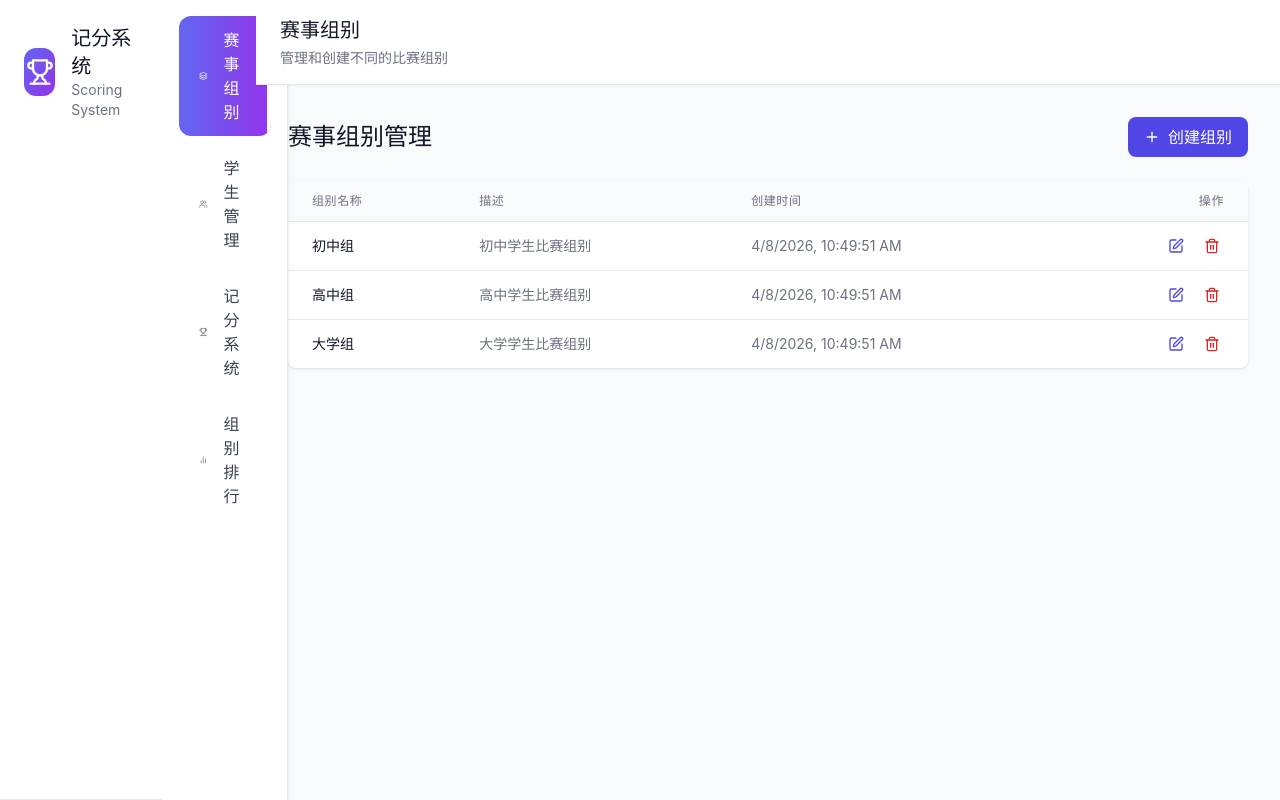
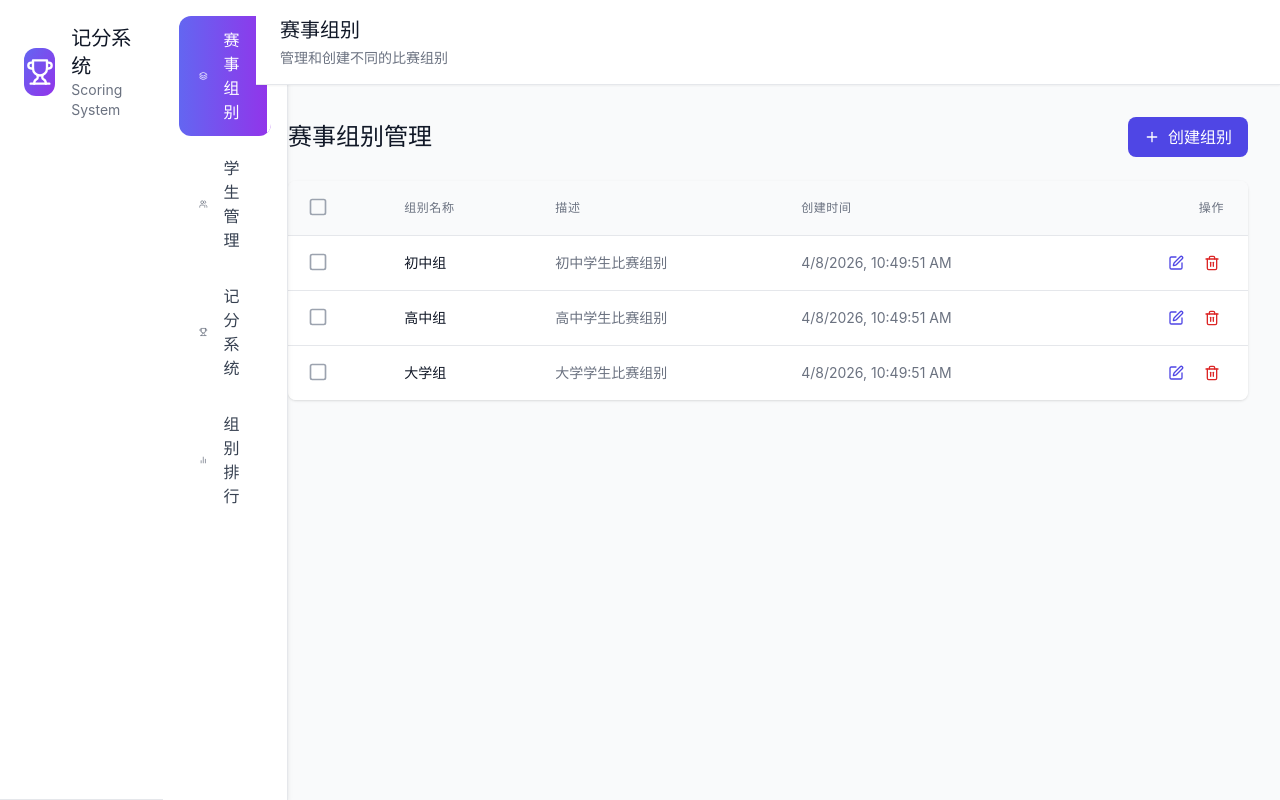
Before and after one commit to yunque-dada/scoring-system, a React (Vite) app: page /scoring-system/groups in a window 1280 px wide. Built offline with nearby package versions, Linux system fonts and the light colour scheme.

Commit message:
feat: 添加批量操作功能（多选删除）

```diff
--- a/src/pages/GroupsPage.tsx
+++ b/src/pages/GroupsPage.tsx
@@ -1,13 +1,14 @@
-import React, { useState, useEffect } from 'react';
+import React, { useState } from 'react';
 import { useStore } from '../store';
 import { Group } from '../types';
-import { Plus, Edit, Trash2, Save, X } from 'lucide-react';
+import { Plus, Edit, Trash2, X, CheckSquare, Square } from 'lucide-react';
 
 const GroupsPage: React.FC = () => {
-  const { groups, createGroup, updateGroup, deleteGroup } = useStore();
+  const { groups, createGroup, updateGroup, deleteGroup, deleteGroups } = useStore();
   const [showModal, setShowModal] = useState(false);
   const [editingGroup, setEditingGroup] = useState<Group | null>(null);
   const [formData, setFormData] = useState({ name: '', description: '' });
+  const [selectedIds, setSelectedIds] = useState<string[]>([]);
 
   const handleOpenModal = (group?: Group) => {
     if (group) {
@@ -46,18 +47,53 @@ const GroupsPage: React.FC = () => {
     }
   };
 
+  const toggleSelect = (id: string) => {
+    setSelectedIds(prev =>
+      prev.includes(id)
+        ? prev.filter(item => item !== id)
+        : [...prev, id]
+    );
+  };
+
+  const toggleSelectAll = () => {
+    if (selectedIds.length === groups.length) {
+      setSelectedIds([]);
+    } else {
+      setSelectedIds(groups.map(g => g.id));
+    }
+  };
+
+  const handleDeleteSelected = () => {
+    if (selectedIds.length === 0) return;
+    if (confirm(`确定要删除选中的 ${selectedIds.length} 个组别吗？`)) {
+      deleteGroups(selectedIds);
+      setSelectedIds([]);
+    }
+  };
+
   return (
     <div className="space-y-6">
       {/* 页面标题和操作按钮 */}
       <div className="flex flex-col sm:flex-row justify-between items-start sm:items-center gap-4">
         <h2 className="text-2xl font-bold text-gray-900">赛事组别管理</h2>
+        <div className="flex flex-col sm:flex-row gap-3 w-full sm:w-auto">
+          {selectedIds.length > 0 && (
+            <button
+              onClick={handleDeleteSelected}
+              className="bg-red-600 text-white px-4 py-2 rounded-lg hover:bg-red-700 transition-colors flex items-center justify-center"
+            >
+              <Trash2 className="w-4 h-4 mr-2" />
+              <span>删除选中 ({selectedIds.length})</span>
+            </button>
+          )}
           <button
             onClick={() => handleOpenModal()}
-          className="bg-indigo-600 text-white px-4 py-2 rounded-lg hover:bg-indigo-700 transition-colors flex items-center w-full sm:w-auto justify-center"
+            className="bg-indigo-600 text-white px-4 py-2 rounded-lg hover:bg-indigo-700 transition-colors flex items-center justify-center"
           >
             <Plus className="w-4 h-4 mr-2" />
             <span>创建组别</span>
           </button>
+        </div>
       </div>
 
       {/* 组别列表 */}
@@ -66,6 +102,18 @@ const GroupsPage: React.FC = () => {
           <table className="min-w-full divide-y divide-gray-200">
             <thead className="bg-gray-50">
               <tr>
+                <th scope="col" className="px-4 py-3 text-left">
+                  <button
+                    onClick={toggleSelectAll}
+                    className="p-1 hover:bg-gray-200 rounded"
+                  >
+                    {selectedIds.length === groups.length && groups.length > 0 ? (
+                      <CheckSquare className="w-5 h-5 text-indigo-600" />
+                    ) : (
+                      <Square className="w-5 h-5 text-gray-400" />
+                    )}
+                  </button>
+                </th>
                 <th scope="col" className="px-4 sm:px-6 py-3 text-left text-xs font-medium text-gray-500 uppercase tracking-wider">
                   组别名称
                 </th>
@@ -82,7 +130,22 @@ const GroupsPage: React.FC = () => {
             </thead>
             <tbody className="bg-white divide-y divide-gray-200">
               {groups.map((group) => (
-                <tr key={group.id} className="hover:bg-gray-50">
+                <tr
+                  key={group.id}
+                  className={`hover:bg-gray-50 ${selectedIds.includes(group.id) ? 'bg-indigo-50' : ''}`}
+                >
+                  <td className="px-4 py-3">
+                    <button
+                      onClick={() => toggleSelect(group.id)}
+                      className="p-1 hover:bg-gray-200 rounded"
+                    >
+                      {selectedIds.includes(group.id) ? (
+                        <CheckSquare className="w-5 h-5 text-indigo-600" />
+                      ) : (
+                        <Square className="w-5 h-5 text-gray-400" />
+                      )}
+                    </button>
+                  </td>
                   <td className="px-4 sm:px-6 py-3 whitespace-nowrap text-sm font-medium text-gray-900">
                     {group.name}
                   </td>
--- a/src/pages/StudentsPage.tsx
+++ b/src/pages/StudentsPage.tsx
@@ -1,14 +1,15 @@
-import React, { useState, useEffect } from 'react';
+import React, { useState } from 'react';
 import { useStore } from '../store';
 import { Student } from '../types';
-import { Plus, Edit, Trash2, X } from 'lucide-react';
+import { Plus, Edit, Trash2, X, CheckSquare, Square } from 'lucide-react';
 
 const StudentsPage: React.FC = () => {
-  const { groups, students, createStudent, updateStudent, deleteStudent } = useStore();
+  const { groups, students, createStudent, updateStudent, deleteStudent, deleteStudents } = useStore();
   const [showModal, setShowModal] = useState(false);
   const [editingStudent, setEditingStudent] = useState<Student | null>(null);
   const [formData, setFormData] = useState({ name: '', gender: '', age: 0, group_id: '' });
   const [selectedGroup, setSelectedGroup] = useState('');
+  const [selectedIds, setSelectedIds] = useState<string[]>([]);
 
   const handleOpenModal = (student?: Student) => {
     if (student) {
@@ -50,6 +51,31 @@ const StudentsPage: React.FC = () => {
     }
   };
 
+  const toggleSelect = (id: string) => {
+    setSelectedIds(prev =>
+      prev.includes(id)
+        ? prev.filter(item => item !== id)
+        : [...prev, id]
+    );
+  };
+
+  const toggleSelectAll = () => {
+    const filteredIds = filteredStudents.map(s => s.id);
+    if (selectedIds.length === filteredIds.length) {
+      setSelectedIds([]);
+    } else {
+      setSelectedIds(filteredIds);
+    }
+  };
+
+  const handleDeleteSelected = () => {
+    if (selectedIds.length === 0) return;
+    if (confirm(`确定要删除选中的 ${selectedIds.length} 个学生吗？`)) {
+      deleteStudents(selectedIds);
+      setSelectedIds([]);
+    }
+  };
+
   const filteredStudents = selectedGroup
     ? students.filter(student => student.group_id === selectedGroup)
     : students;
@@ -59,13 +85,24 @@ const StudentsPage: React.FC = () => {
       {/* 页面标题和操作按钮 */}
       <div className="flex flex-col sm:flex-row justify-between items-start sm:items-center gap-4">
         <h2 className="text-2xl font-bold text-gray-900">学生管理</h2>
+        <div className="flex flex-col sm:flex-row gap-3 w-full sm:w-auto">
+          {selectedIds.length > 0 && (
+            <button
+              onClick={handleDeleteSelected}
+              className="bg-red-600 text-white px-4 py-2 rounded-lg hover:bg-red-700 transition-colors flex items-center justify-center"
+            >
+              <Trash2 className="w-4 h-4 mr-2" />
+              <span>删除选中 ({selectedIds.length})</span>
+            </button>
+          )}
           <button
             onClick={() => handleOpenModal()}
-          className="bg-indigo-600 text-white px-4 py-2 rounded-lg hover:bg-indigo-700 transition-colors flex items-center w-full sm:w-auto justify-center"
+            className="bg-indigo-600 text-white px-4 py-2 rounded-lg hover:bg-indigo-700 transition-colors flex items-center justify-center"
           >
             <Plus className="w-4 h-4 mr-2" />
             <span>添加学生</span>
           </button>
+        </div>
       </div>
 
       {/* 筛选器 */}
@@ -96,6 +133,18 @@ const StudentsPage: React.FC = () => {
           <table className="min-w-full divide-y divide-gray-200">
             <thead className="bg-gray-50">
               <tr>
+                <th scope="col" className="px-4 py-3 text-left">
+                  <button
+                    onClick={toggleSelectAll}
+                    className="p-1 hover:bg-gray-200 rounded"
+                  >
+                    {selectedIds.length === filteredStudents.length && filteredStudents.length > 0 ? (
+                      <CheckSquare className="w-5 h-5 text-indigo-600" />
+                    ) : (
+                      <Square className="w-5 h-5 text-gray-400" />
+                    )}
+                  </button>
+                </th>
                 <th scope="col" className="px-4 sm:px-6 py-3 text-left text-xs font-medium text-gray-500 uppercase tracking-wider">
                   姓名
                 </th>
@@ -117,7 +166,22 @@ const StudentsPage: React.FC = () => {
               {filteredStudents.map((student) => {
                 const group = groups.find(g => g.id === student.group_id);
                 return (
-                  <tr key={student.id} className="hover:bg-gray-50">
+                  <tr
+                    key={student.id}
+                    className={`hover:bg-gray-50 ${selectedIds.includes(student.id) ? 'bg-indigo-50' : ''}`}
+                  >
+                    <td className="px-4 py-3">
+                      <button
+                        onClick={() => toggleSelect(student.id)}
+                        className="p-1 hover:bg-gray-200 rounded"
+                      >
+                        {selectedIds.includes(student.id) ? (
+                          <CheckSquare className="w-5 h-5 text-indigo-600" />
+                        ) : (
+                          <Square className="w-5 h-5 text-gray-400" />
+                        )}
+                      </button>
+                    </td>
                     <td className="px-4 sm:px-6 py-3 whitespace-nowrap text-sm font-medium text-gray-900">
                       {student.name}
                     </td>
--- a/src/store/index.ts
+++ b/src/store/index.ts
@@ -67,10 +67,12 @@ interface Store {
   createGroup: (group: Omit<Group, 'id' | 'created_at' | 'updated_at'>) => void;
   updateGroup: (group: Group) => void;
   deleteGroup: (id: string) => void;
+  deleteGroups: (ids: string[]) => void;
   fetchStudents: () => void;
   createStudent: (student: Omit<Student, 'id' | 'created_at' | 'updated_at'>) => void;
   updateStudent: (student: Student) => void;
   deleteStudent: (id: string) => void;
+  deleteStudents: (ids: string[]) => void;
   fetchScores: () => void;
   addScore: (score: Omit<Score, 'id' | 'created_at' | 'updated_at'>) => void;
   updateScore: (score: Score) => void;
@@ -125,6 +127,14 @@ export const useStore = create<Store>((set, get) => {
       });
     },
 
+    deleteGroups: (ids) => {
+      set((state) => {
+        const newGroups = state.groups.filter((g) => !ids.includes(g.id));
+        saveToStorage(STORAGE_KEYS.GROUPS, newGroups);
+        return { groups: newGroups };
+      });
+    },
+
     fetchStudents: () => {
       const students = loadFromStorage<Student[]>(STORAGE_KEYS.STUDENTS, initialStudents);
       set({ students });
@@ -157,6 +167,14 @@ export const useStore = create<Store>((set, get) => {
     deleteStudent: (id) => {
       set((state) => {
         const newStudents = state.students.filter((s) => s.id !== id);
+        saveToStorage(STORAGE_KEYS.STUDENTS, newStudents);
+        return { students: newStudents };
+      });
+    },
+
+    deleteStudents: (ids) => {
+      set((state) => {
+        const newStudents = state.students.filter((s) => !ids.includes(s.id));
         saveToStorage(STORAGE_KEYS.STUDENTS, newStudents);
         return { students: newStudents };
       });
```
Also changed, not shown: 8 other files (tests, documents, lock files or other folders). Lines whose indentation alone changed are shown as unchanged.
